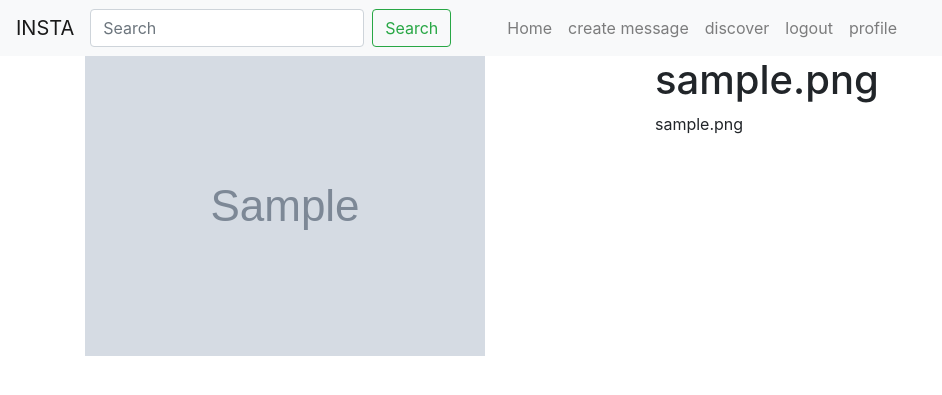
After one commit to ndonyemark/instaclone, a Django app: page /app/single_image/1/ in a window 1280 px wide. The commit adds this page. Shown: the top 395 px of the page, without its empty margins (0-942 px from the left). Run offline with Django 3.2, Linux system fonts and the light colour scheme; tables that the repository leaves empty hold one stand-in row (values such as "Sample post"); grey boxes marked "Sample" are stand-in pictures; some libraries are stand-ins or nearby versions.

Commit message:
added single image data

```diff
--- a/instaapp/templates/home.html
+++ b/instaapp/templates/home.html
@@ -12,7 +12,7 @@
                     <div class="card-body">
                       <h5 class="card-title">{{image.image_caption}}</h5>
                       <p class="card-text">{{image.image_name}}</p>
-                      <a href="#" class="btn btn-primary">Go somewhere</a>
+                      <a href="{% url 'single_image' image_id=image.id %}" class="btn btn-primary">view single image</a>
                     </div>
                   </div>
                 {% endfor %}
--- /dev/null
+++ b/instaapp/templates/single_image.html
@@ -0,0 +1,15 @@
+{% extends 'base.html' %}
+
+{% block content %}
+    <div class="container">
+        <div class="row">
+            <div class="col">
+                <img src="{{image.image.url}}" class="img-fluid" alt="">
+            </div>
+            <div class="col">
+                <h1>{{image.image_caption}}</h1>
+                <p>{{image.image_name}}</p>
+            </div>
+        </div>
+    </div>
+{% endblock content %}
--- a/instaapp/urls.py
+++ b/instaapp/urls.py
@@ -2,7 +2,7 @@ from django.urls import path, include
 from . import views
 
 urlpatterns = [
-    path('index', views.index, name='index'),
-    path('post_image', views.post_image, name='post_image'),
-    path('single_image', views.single_image_details, name='single_image'),
+    path('index/', views.index, name='index'),
+    path('post_image/', views.post_image, name='post_image'),
+    path('single_image/<int:image_id>/', views.single_image_details, name='single_image'),
 ]
```
